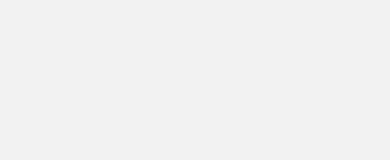
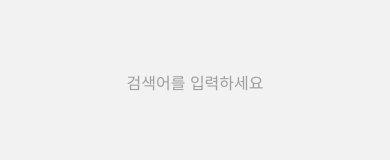
Before and after one commit to CaptLWM/RN_DayLog, a React Native app: screen /Search in a window 390 px wide. Shown: the part 348-508 px from the top of the page. Built offline with nearby package versions, Linux system fonts and the light colour scheme.

Commit message:
RN 7.4. 검색 결과 안나오는 에러 해결중

```diff
--- /dev/null
+++ b/components/EmptySearchResult.js
@@ -0,0 +1,29 @@
+import React from 'react';
+import {StyleSheet, Text, View} from 'react-native';
+
+const messages = {
+  NOT_FOUND: '검색 결과가 없습니다.',
+  EMPTY_KEYWORD: '검색어를 입력하세요',
+};
+
+const EmptySearchResult = ({type}) => {
+  return (
+    <View style={styles.block}>
+      <Text style={styles.text}>{messages[type]}</Text>
+    </View>
+  );
+};
+
+const styles = StyleSheet.create({
+  block: {
+    flex: 1,
+    alignItems: 'center',
+    justifyContent: 'center',
+  },
+  text: {
+    color: '#9e9e9e',
+    fontSize: 16,
+  },
+});
+
+export default EmptySearchResult;
--- a/screens/SearchScreen.js
+++ b/screens/SearchScreen.js
@@ -1,5 +1,6 @@
 import React, {useContext} from 'react';
 import {StyleSheet, Text, View} from 'react-native';
+import EmptySearchResult from '../components/EmptySearchResult';
 import FeedList from '../components/FeedList';
 import LogContext from '../contexts/LogContext';
 import SearchContext from '../contexts/SearchContext';
@@ -14,7 +15,15 @@
       : logs.filter(log =>
           [log.title, log.body].some(text => text.includes(keyword)),
         );
-  console.log(filtered);
+
+  if (keyword === '') {
+    return <EmptySearchResult type="EMPTY_KEYWORD" />;
+  }
+
+  if (filtered.length === 0) {
+    return <EmptySearchResult type="NOT_FOUND" />;
+  }
+
   return (
     <View style={styles.block}>
       <FeedList logs={filtered} />
```
